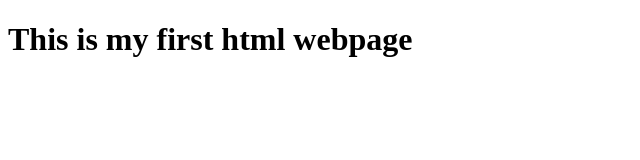
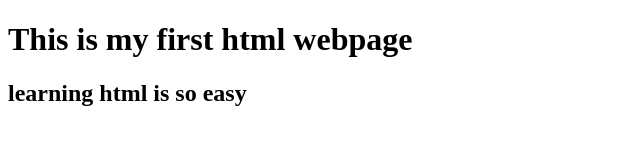
Before and after one commit to Satyam-do-some-code/FullStack-from-Zero, a plain HTML site: page Front-end-stack/index.html in a window 1280 px wide. Shown: the whole page, without its empty margins (0-640 px from the left). Drawn offline with Linux system fonts and the light colour scheme.

Commit message:
this is 2nd commit

```diff
--- a/Front-end-stack/index.html
+++ b/Front-end-stack/index.html
@@ -7,5 +7,6 @@
 </head>
 <body>
     <h1>This is my first html webpage</h1>
+    <h2>learning html is so easy</h2>
 </body>
 </html>
```
